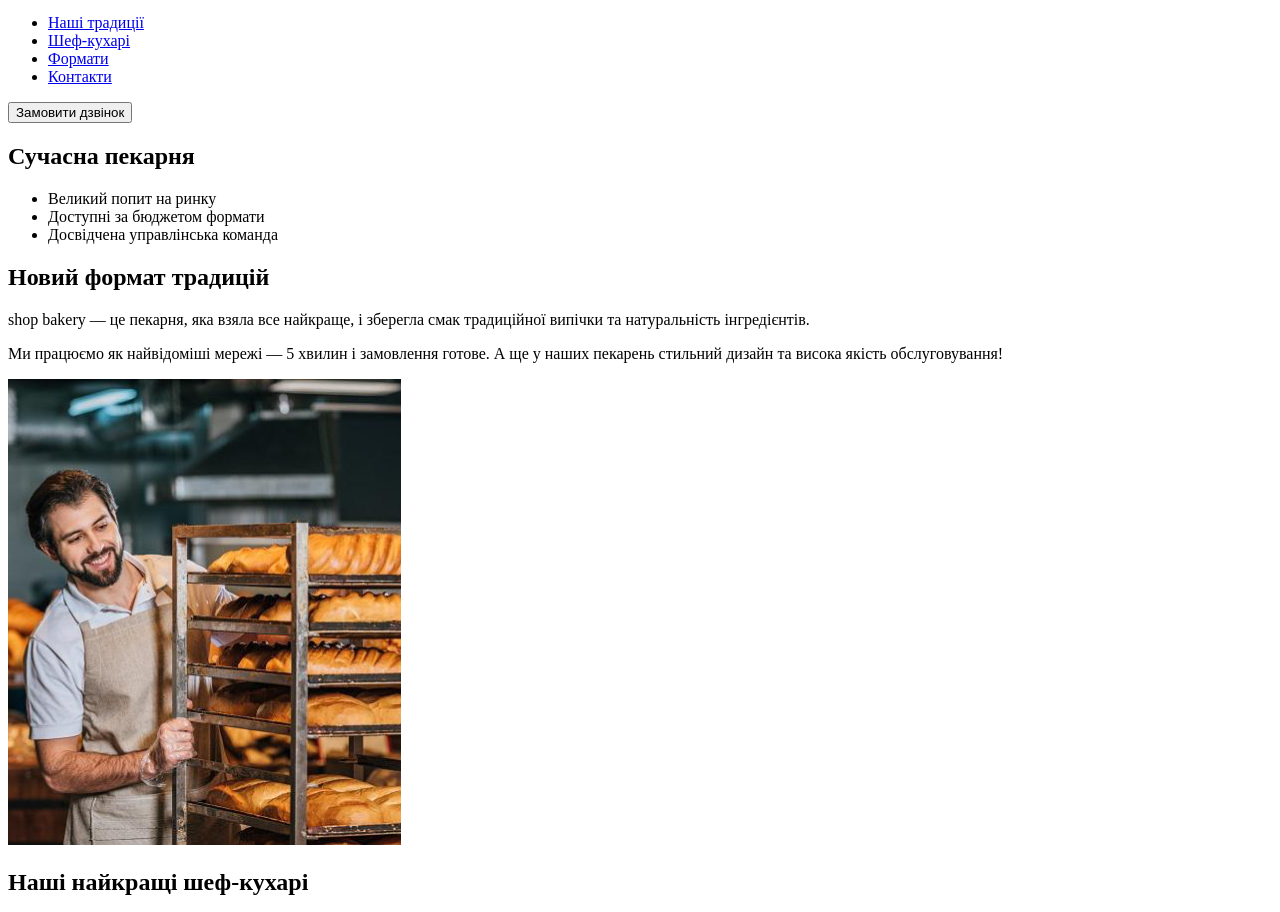
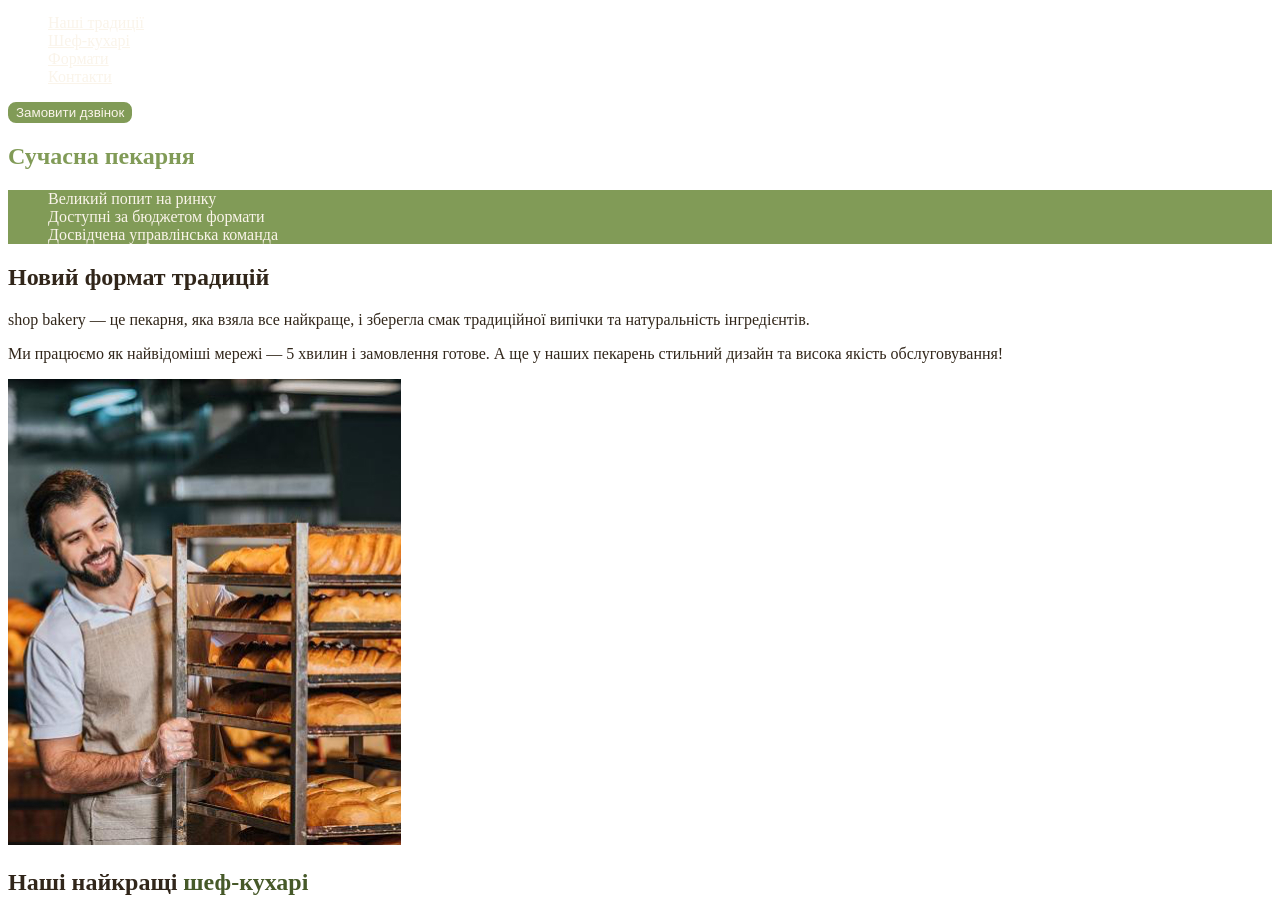
Before and after one commit to erida91/genius-test, a plain HTML site: page index.html in a window 1280 px wide. Shown: the part 60-972 px from the top of the page. Drawn offline with Linux system fonts and the light colour scheme.

Commit message:
Add styles.css and css variables

```diff
--- /dev/null
+++ b/css/styles.css
@@ -0,0 +1,54 @@
+:root {
+  --color-primary-dark: #31261a;
+  --color-primary-light: #faf4ea;
+  --color-brand-light: #819b57;
+  --color-brand-dark: #465929;
+}
+
+/* Base */
+body {
+  color: var(--color-primary-dark);
+}
+ul {
+  list-style-type: none;
+}
+
+/* Button */
+.button {
+  color: var(--color-primary-light);
+  background-color: var(--color-brand-light);
+  border: 2px solid var(--color-brand-light);
+  border-radius: 8px;
+  cursor: pointer;
+}
+
+.button:hover {
+  background-color: transparent;
+  color: var(--color-brand-dark);
+}
+
+/* Link */
+.link {
+  color: var(--color-primary-light);
+}
+
+.link:hover {
+  color: var(--color-brand-light);
+}
+
+.hero-title {
+  color: var(--color-brand-light);
+}
+
+.hero-title .accent {
+  color: var(--color-brand-light);
+}
+
+.advantages-list {
+  background-color: var(--color-brand-light);
+  color: var(--color-primary-light);
+}
+
+.section-title .accent {
+  color: var(--color-brand-dark);
+}
--- a/index.html
+++ b/index.html
@@ -4,56 +4,56 @@
     <meta charset="UTF-8" />
     <meta http-equiv="X-UA-Compatible" content="IE=edge" />
     <meta name="viewport" content="width=device-width, initial-scale=1.0" />
-    <!-- Метатег viewport позволяет управлять масштабированием и размером отображения страницы на мобильных устройствах. -->
     <title>Сучасна пекарня</title>
+    <link rel="stylesheet" href="./css/styles.css" />
   </head>
   <body>
     <header>
       <nav>
-        <a href="#">
+        <a href="./index.html">
           <img src="./img/logo.svg" alt="Логотип сучасної пекарні" />
         </a>
 
         <ul>
-          <li><a href="#">Наші традиції</a></li>
-          <li><a href="#">Шеф-кухарі</a></li>
-          <li><a href="#">Формати</a></li>
-          <li><a href="#">Контакти</a></li>
+          <li><a class="link" href="#traditions-section">Наші традиції</a></li>
+          <li><a class="link" href="#chefs-section">Шеф-кухарі</a></li>
+          <li><a class="link" href="#formats-section">Формати</a></li>
+          <li><a class="link" href="#contact-section">Контакти</a></li>
         </ul>
       </nav>
-
-      <button type="button">Замовити дзвінок</button>
-
+      <button class="button" type="button">Замовити дзвінок</button>
+    </header>
     <main>
       <section>
-          <h1>Сучасна пекарня</h1>
+        <h1 class="hero-title">
+          <span class="accent">Сучасна</span>
+          пекарня
+        </h1>
       </section>
-
-        <section>
-          <ul>
+      <section id="traditions-section">
+        <ul class="advantages-list">
           <li>Великий попит на ринку</li>
           <li>Доступні за бюджетом формати</li>
           <li>Досвідчена управлінська команда</li>
         </ul>
-
-          <h2>Новий формат традицій</h2>
+        <h2 class="section-title">Новий формат традицій</h2>
         <p>
-            <span>shop bakery</span> — це пекарня, яка взяла все найкраще, і
-            зберегла смак традиційної випічки та натуральність інгредієнтів.
+          <span>shop bakery</span>
+          — це пекарня, яка взяла все найкраще, і зберегла смак традиційної випічки та натуральність
+          інгредієнтів.
         </p>
         <p>
           Ми працюємо як найвідоміші мережі —
-            <span>5 хвилин і замовлення готове.</span> А ще у наших пекарень
-            стильний дизайн та висока якість обслуговування!
+          <span>5 хвилин і замовлення готове.</span>
+          А ще у наших пекарень стильний дизайн та висока якість обслуговування!
         </p>
-          <img
-            src="./img/baker-man.jpg"
-            alt="Чоловік пекар дивиться на батони із посмішкою"
-          />
+        <img src="./img/baker-man.jpg" alt="Чоловік пекар дивиться на батони із посмішкою" />
       </section>
-
-        <section>
-          <h2>Наші найкращі шеф-кухарі</h2>
+      <section id="chefs-section">
+        <h2 class="section-title">
+          Наші найкращі
+          <span class="accent">шеф-кухарі</span>
+        </h2>
         <ul>
           <li>
             <article>
@@ -63,75 +63,77 @@
               <p>Я випічу для вас найсмачніщі вироби!</p>
             </article>
           </li>
-
           <li>
             <article>
               <h3>Влад</h3>
               <p>Привіт, я Влад!</p>
               <p>
-                  Мій кодитерський стаж вже 18 років. SHOP BEKERY - це наша
-                  любов, з якою ми ділимось кожен раз з Вами через нашу випічку!
+                Мій кодитерський стаж вже 18 років. SHOP BEKERY - це наша любов, з якою ми ділимось
+                кожен раз з Вами через нашу випічку!
               </p>
               <p>Я зроблю для вас унікальну начинку на будь який смак!</p>
             </article>
           </li>
         </ul>
       </section>
-
-        <section>
-          <h2>Формати</h2>
-
+      <section id="formats-section">
+        <h2 class="section-title">Формати</h2>
         <ul>
           <li>
             <acticle>
               <h3 lang="en">Walrus</h3>
-                Площа: до 120 м2 Меню: розширене меню Штат: 2 продавці-касири, 2
-                пекарі, 2 помічники пекаря, 2 офіціанти-різнороби Посадкові
-                місця: є
+              Площа: до 120 м2 Меню: розширене меню Штат: 2 продавці-касири, 2 пекарі, 2 помічники
+              пекаря, 2 офіціанти-різнороби Посадкові місця: є
             </acticle>
           </li>
           <li>
             <acticle>
               <h3 lang="en">Horseshoe</h3>
-                Площа: до 25 м2 Меню: найпопулярніші позиції меню Штат: 2
-                продавці-касири, 2 пекарі, 1 помічник пекаря Посадкові місця:
-                відсутні
+              Площа: до 25 м2 Меню: найпопулярніші позиції меню Штат: 2 продавці-касири, 2 пекарі, 1
+              помічник пекаря Посадкові місця: відсутні
             </acticle>
           </li>
           <li>
             <acticle>
               <h3 lang="en">Handlebar</h3>
-                Площа: до 15 м2 Меню: найпопулярніші позиції меню Штат: 1
-                продавець, 1 пекар, 1 помічник пекаря Посадкові місця: відсутні
+              Площа: до 15 м2 Меню: найпопулярніші позиції меню Штат: 1 продавець, 1 пекар, 1
+              помічник пекаря Посадкові місця: відсутні
             </acticle>
           </li>
         </ul>
       </section>
-
-        <section>
-          <h2>Приєднуйся до мережі пекарень</h2>
+      <section id="contact-section">
+        <h2 class="section-title">Приєднуйся до мережі пекарень</h2>
+        <iframe
+          src="https://www.google.com/maps/embed?pb=!1m18!1m12!1m3!1d2540.163447036117!2d30.488698376134824!3d50.45668098691569!2m3!1f0!2f0!3f0!3m2!1i1024!2i768!4f13.1!3m3!1m2!1s0x40d4ce637c006b2d%3A0xaf86385f19996ff0!2z0YPQuy4g0KHQtdGH0LXQstGL0YUg0KHRgtGA0LXQu9GM0YbQvtCyLCA1NCwg0JrQuNC10LIsINCj0LrRgNCw0LjQvdCwLCAwMjAwMA!5e0!3m2!1sru!2spt!4v1731180945496!5m2!1sru!2spt"
+          width="603"
+          height="595"
+          allowfullscreen=""
+          loading="lazy"
+          referrerpolicy="no-referrer-when-downgrade"
+        ></iframe>
+        <!--  -->
       </section>
     </main>
-
     <footer>
       <nav>
-          <a href="#">
+        <a href="./index.html">
           <img src="./img/logo.svg" alt="Логотип сучасної пекарні" />
         </a>
         <ul>
-            <li><a href="#">Франшиза</a></li>
-            <li><a href="#">Наші традиції</a></li>
-            <li><a href="#">Формати</a></li>
-            <li><a href="#">Контакти</a></li>
+          <li><a href="#traditions-section">Наші традиції</a></li>
+          <li><a href="#chefs-section">Шеф-кухарі</a></li>
+          <li><a href="#formats-section">Формати</a></li>
+          <li><a href="#contact-section">Контакти</a></li>
         </ul>
       </nav>
       <address>
         <ul>
           <li>
-              <a href="tel:+ 38 (096) 000 00 07"> + 38 (096) 000 00 07</a>
+            <a href="tel:+ 38 (096) 000 00 07">+ 38 (096) 000 00 07</a>
           </li>
           <li>
-              <a href="mailto:shopbakery@gmail.com"> shopbakery@gmail.com</a>
+            <a href="mailto:shopbakery@gmail.com">shopbakery@gmail.com</a>
           </li>
           <li>
             <a href="https://g.co/kgs/xXMUejT" target="_blank">
@@ -150,9 +152,8 @@
           </li>
         </ul>
         <a href="#" target="_blank">Політика конфіденційності</a>
-          <p>© 2022 Дані захищені</p>
+        <p>&copy; 2022 Дані захищені</p>
       </address>
     </footer>
-    </header>
   </body>
 </html>
```
Also changed, not shown: 1 other file. Lines whose indentation alone changed are shown as unchanged.
